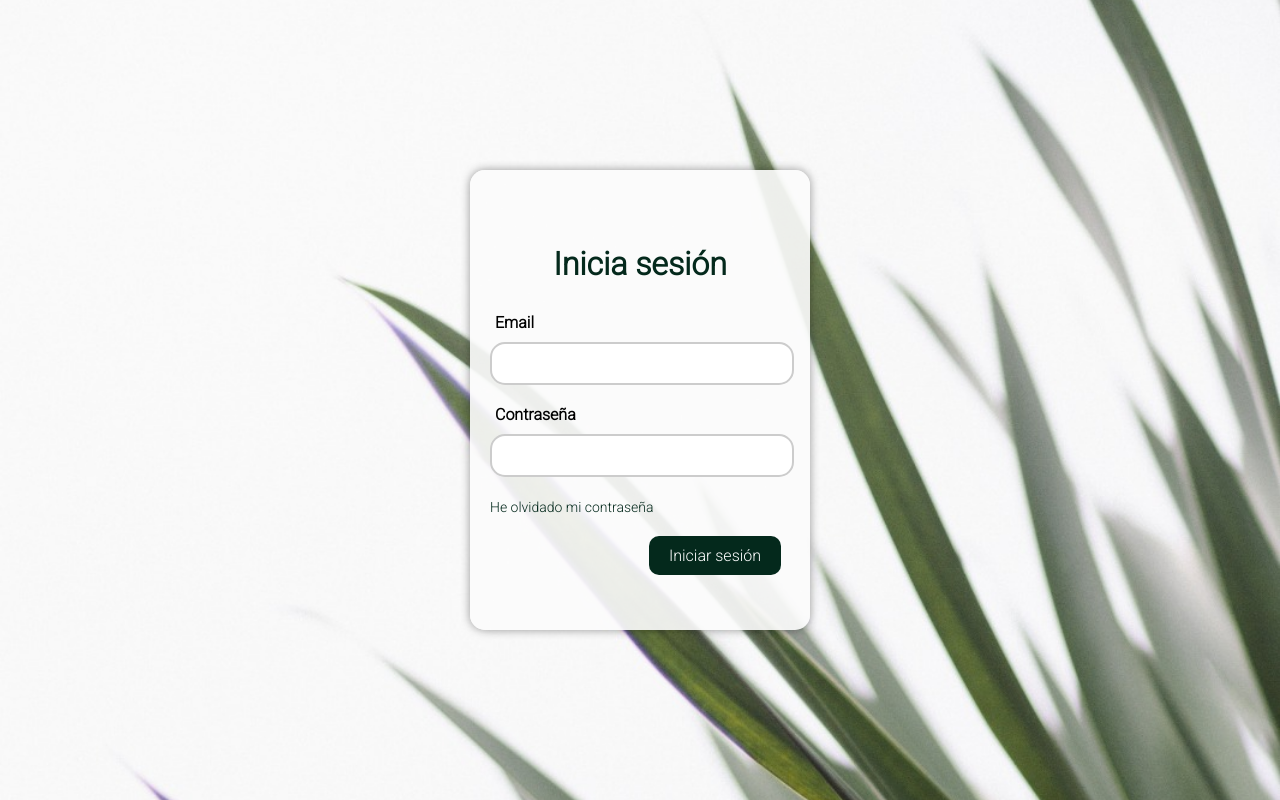
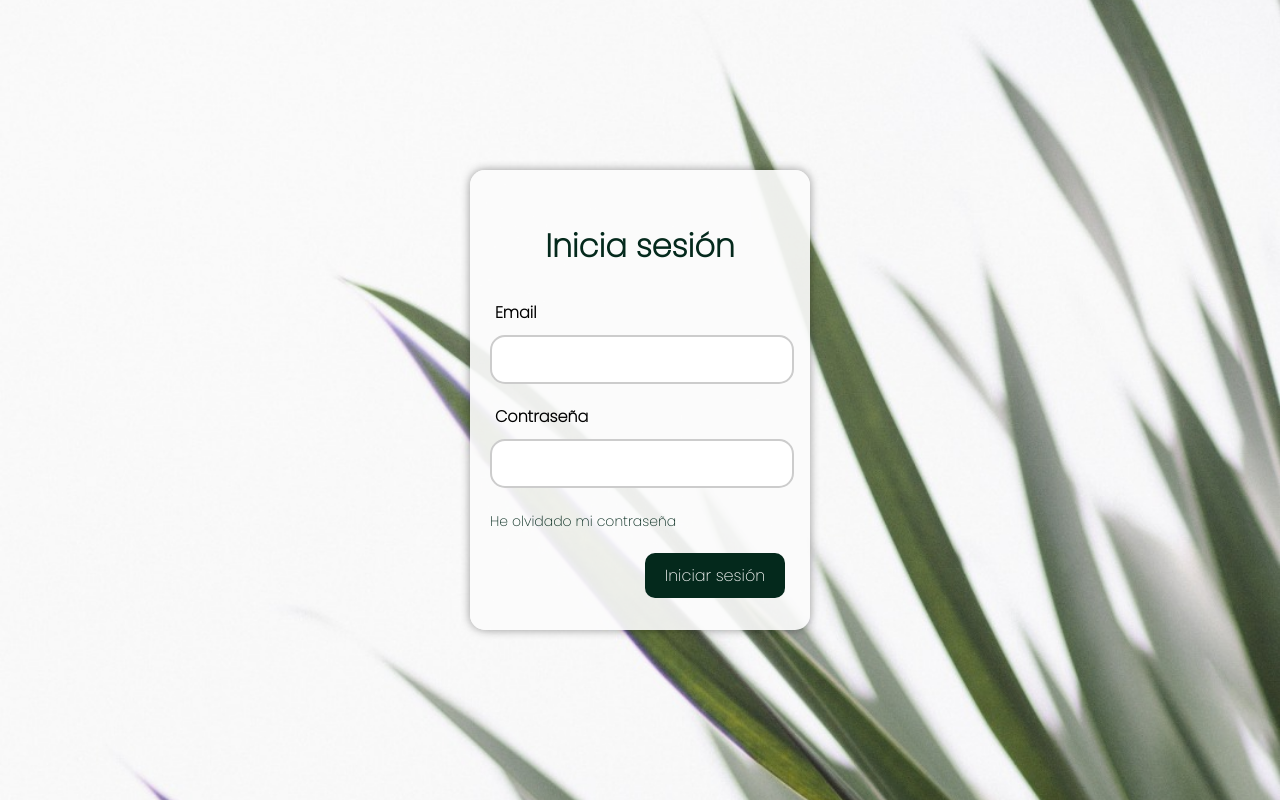
Before and after one commit to Hao12341/Proyecto2-Grupo09, a PHP site: page /html/login.html in a window 1280 px wide. Run offline with PHP 8.4, Linux system fonts and the light colour scheme.

Commit message:
Cambio-fuente

```diff
--- a/css/login2.css
+++ b/css/login2.css
@@ -1,11 +1,10 @@
 /* Import de fuente */
-@import url('https://fonts.googleapis.com/css2?family=Roboto:ital,wght@0,300;1,100&display=swap');
-
+@import url('https://fonts.googleapis.com/css2?family=Poppins:wght@200&display=swap');
 /* Estilos generales */
 * {
     margin: 0;
     padding: 0;
-    font-family: 'Roboto', sans-serif;
+    font-family: 'Poppins', sans-serif;
 }
 
 h2 {
```
